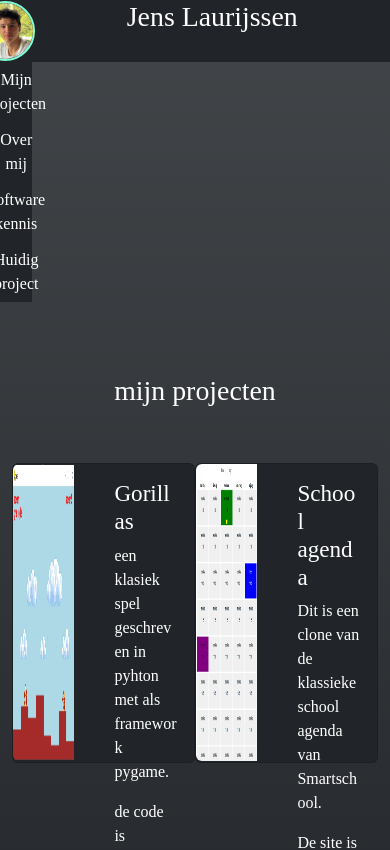
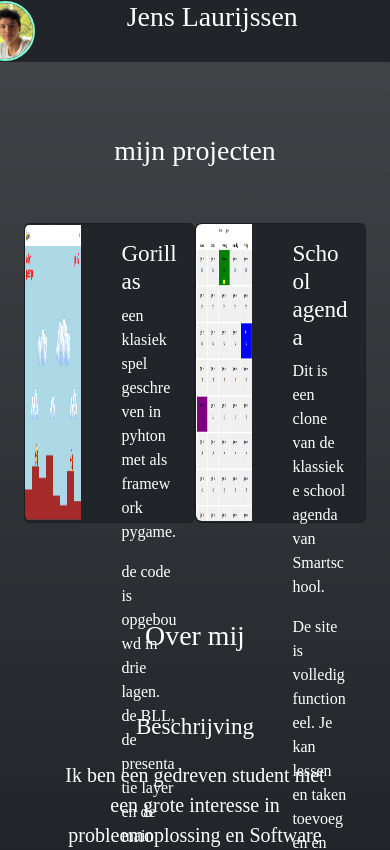
Before and after one commit to jensthebrogrammer/portofolio_site, a React (Vite) app in the folder frontend/: page /#/ in a window 390 px wide. Shown: the top 850 px of the page. Built offline with nearby package versions, Linux system fonts and the light colour scheme.

Commit message:
added some qwality

```diff
--- a/frontend/src/App.css
+++ b/frontend/src/App.css
@@ -31,6 +31,10 @@ html{
   overflow-y: auto;
   max-height: 800px;
   scrollbar-width: none;
+}
+
+.nav-bar{
+  height: 100%;
 }
 
 .nav-bar-element:hover{
--- a/frontend/src/modules/homepage.jsx
+++ b/frontend/src/modules/homepage.jsx
@@ -53,14 +53,14 @@ export default function Homepage() {
 
       {/*pagina met verticale navbar*/}
       <div className="container-fluid">
-        <div className="row justify-content-start">
-          <div className="col-1 bg-dark text-center p-0">
+        <div className="row justify-content-center">
+          <div className="col-1 d-none d-xl-block bg-dark text-center p-0">
             <section id='nav-bar'>
               <Navbar />
             </section>
           </div>
-          <div className="col p-0">
-            <div className="scrollable-container">
+          <div className="col-lg-11 col-md-12 p-0">
+            <div className="container-xl scrollable-container">
               <MijnProjecten />
               <Info />
               <SoftwareKennis />
```
